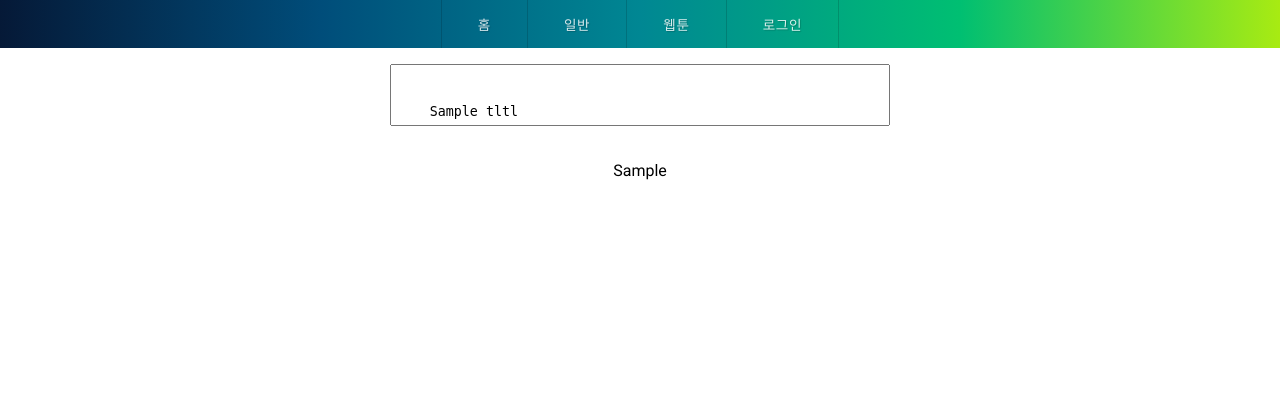
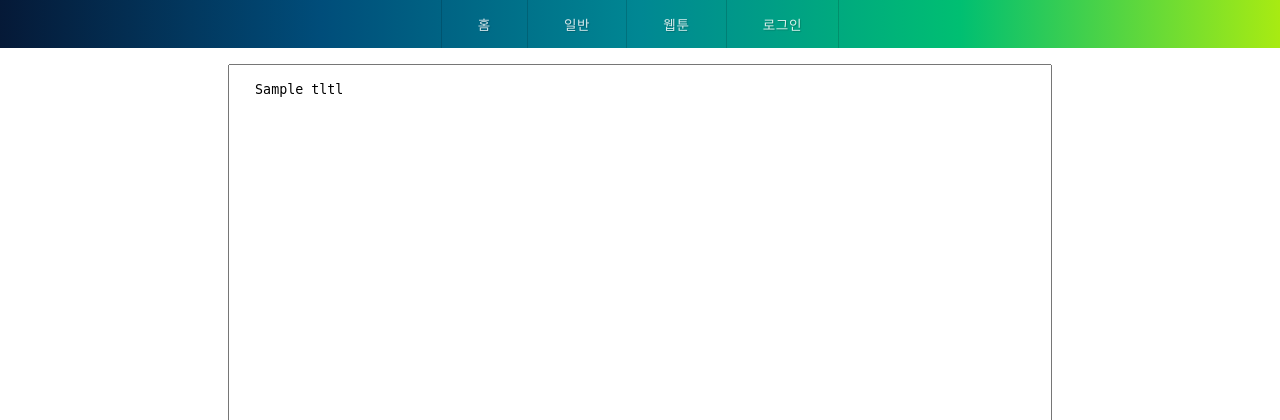
Before and after one commit to k45734/flask_web, a Flask app: template templates/log.html in a window 1280 px wide. Shown: the top 420 px of the page. Before the commit the page ends 180 px from the top, so only its background shows below. Run offline with Flask 2, Linux system fonts and the light colour scheme; the template is opened without the code that fills it: most values are stand-ins (such as "Sample title", 1, 10 or a date in 2020); parts of the project's set-up code (start-up, migrations or seed data) failed here and were passed over.

Commit message:
Update log.html

```diff
--- a/templates/log.html
+++ b/templates/log.html
@@ -4,40 +4,19 @@
 
 <meta charset="utf-8">
   <meta name="viewport" content="width=device-width, initial-scale=1.0">
-  <META HTTP-EQUIV="refresh" CONTENT="1">
+  <META HTTP-EQUIV="refresh" CONTENT="60">
     <head>
-<style>
-    .wrap {
-      width: 500px;
-    }
-    .wrap textarea {
-      width: 100%;
-      resize: none;
-      overflow-y: hidden; /* prevents scroll bar flash */
-      padding: 1.1em; /* prevents text jump on Enter keypress */
-      padding-bottom: 0.2em;
-      line-height: 1.6;
-    }
-  </style>
-  <script>
-    $(document).ready(function() {
-      $('.wrap').on( 'keyup', 'textarea', function (e){
-        $(this).css('height', 'auto' );
-        $(this).height( this.scrollHeight );
-      });
-      $('.wrap').find( 'textarea' ).keyup();
-    });
-  </script>
+
     </head>
     <body>
-<center>
+        <center>
 
-	<div class="wrap">
-   <p><textarea>
+   <p><textarea cols="100" rows="50">
    {%for ml in tltl %}
    {{ ml }}
    {% endfor %}
    </textarea></p><br>
+
 {{testDataHtml}}</center>
     </body>
 </html>
```
